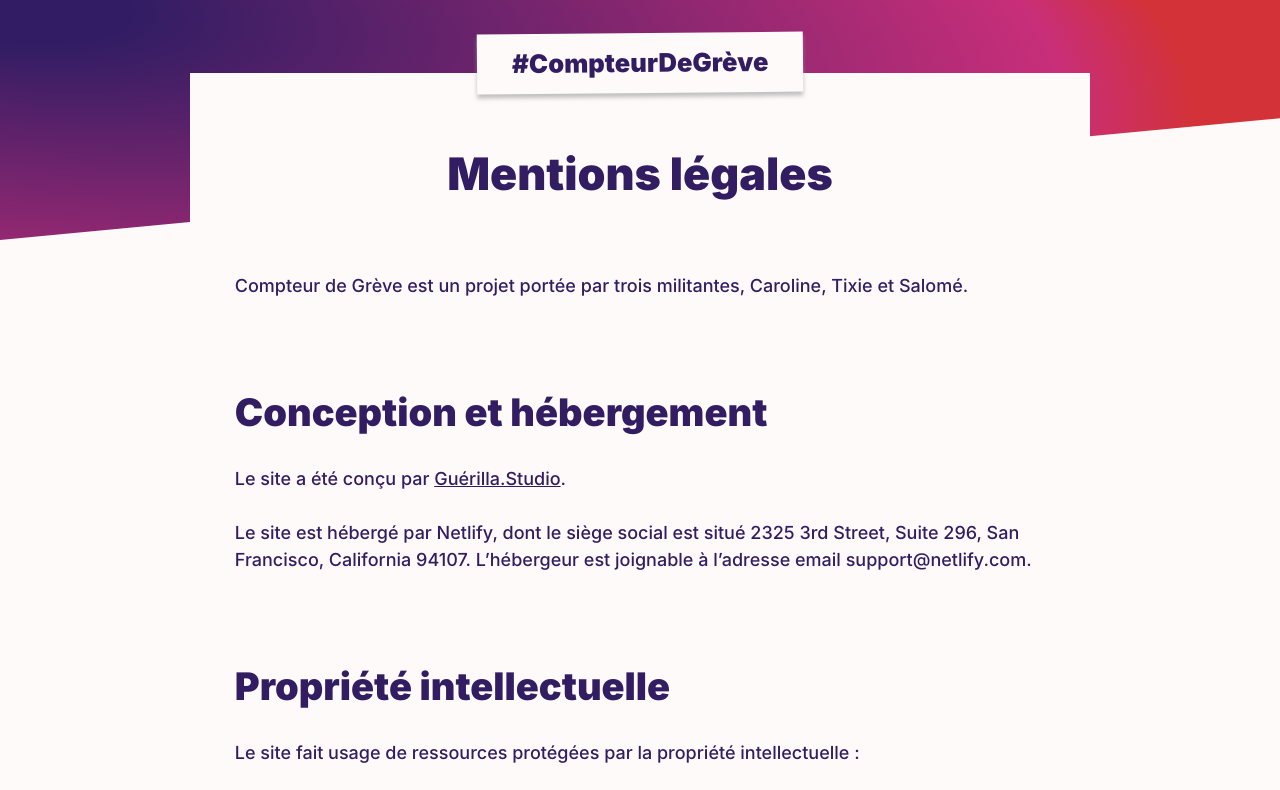
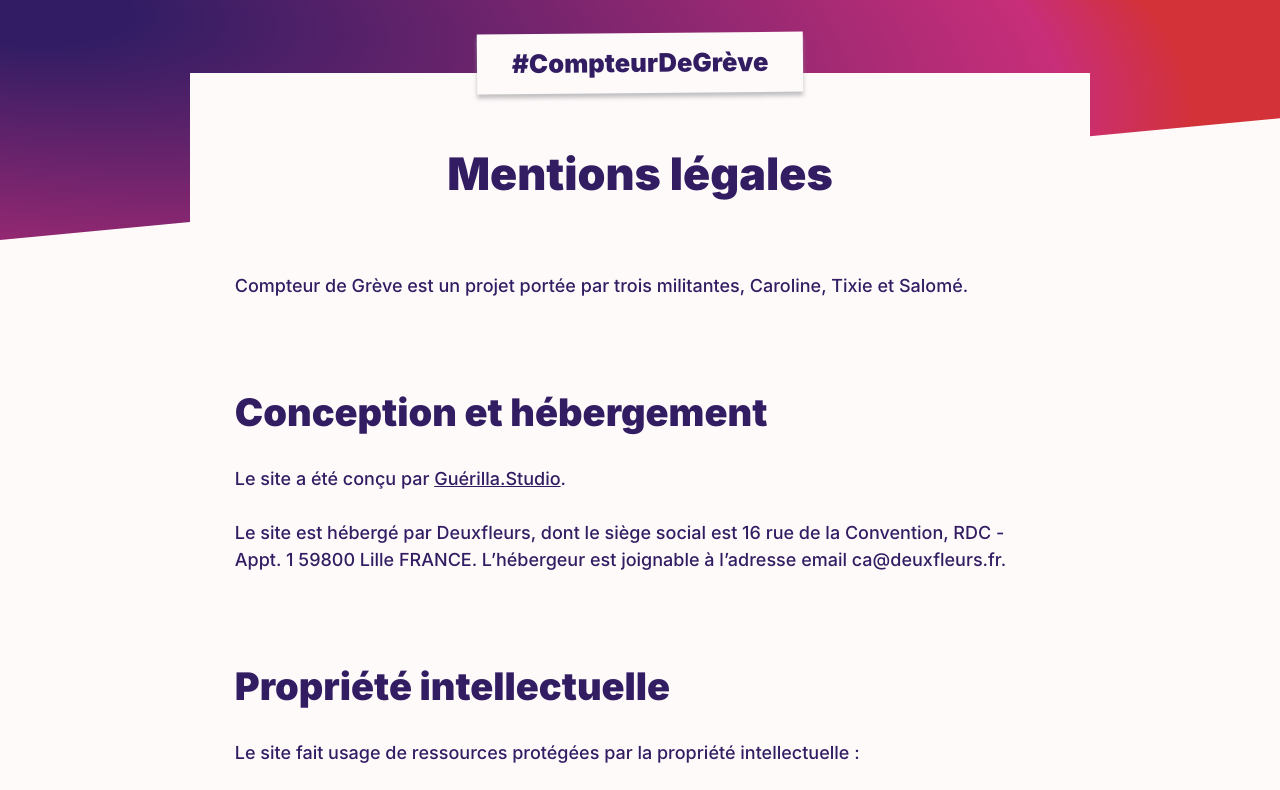
Before and after one commit to GuerillaStudio/compteur-de-greve, an Eleventy site: page src/mentions-legales.html in a window 1280 px wide. Shown: the top 790 px of the page. Built offline with nearby package versions, Linux system fonts and the light colour scheme; Eleventy itself is replaced by a stand-in of ours; files that its build step writes are made by us from their sources; what @11tyrocks/eleventy-plugin-sass-lightningcss would draw is missing.

Commit message:
legal page: Update Hosting provider infos

```diff
--- a/src/mentions-legales.html
+++ b/src/mentions-legales.html
@@ -8,7 +8,7 @@ title: Mentions légales
 	<p>Compteur de Grève est un projet portée par trois militantes, Caroline, Tixie et Salomé.</p>
 	<h2 class="title-2" id="conception-et-h-bergement">Conception et hébergement</h2>
 	<p>Le site a été conçu par <a target="_blank" href="https://guerilla.studio/">Guérilla.Studio</a>.</p>
-	<p>Le site est hébergé par Netlify, dont le siège social est situé 2325 3rd Street, Suite 296, San Francisco, California 94107. L’hébergeur est joignable à l’adresse email support@netlify.com.</p>
+	<p>Le site est hébergé par Deuxfleurs, dont le siège social est 16 rue de la Convention, RDC - Appt. 1 59800 Lille FRANCE. L’hébergeur est joignable à l’adresse email ca@deuxfleurs.fr.</p>
 	<h2 class="title-2" id="propri-t-intellectuelle">Propriété intellectuelle</h2>
 	<p>Le site fait usage de ressources protégées par la propriété intellectuelle :</p>
 	<ol>
```
Also changed, not shown: 1 other file.
